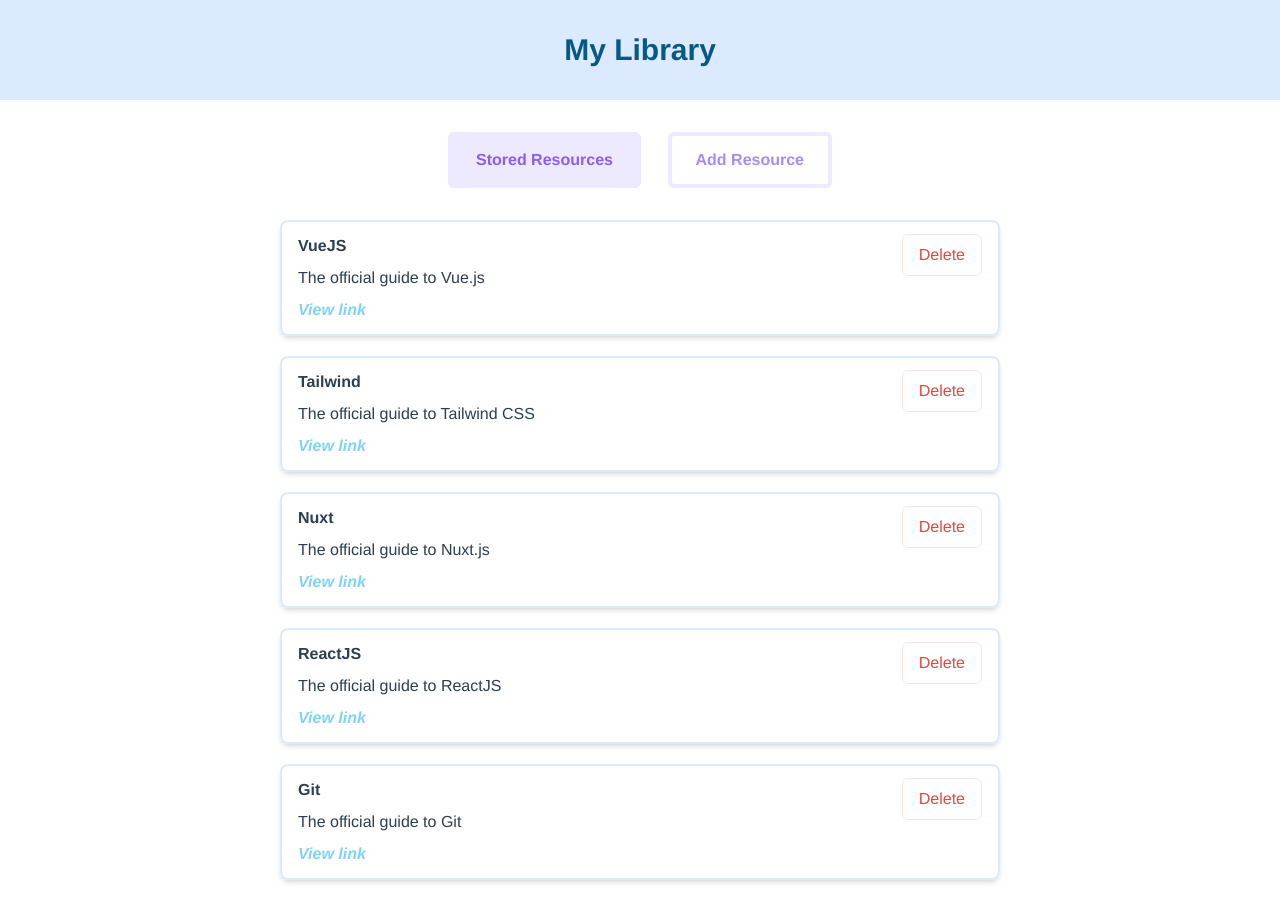
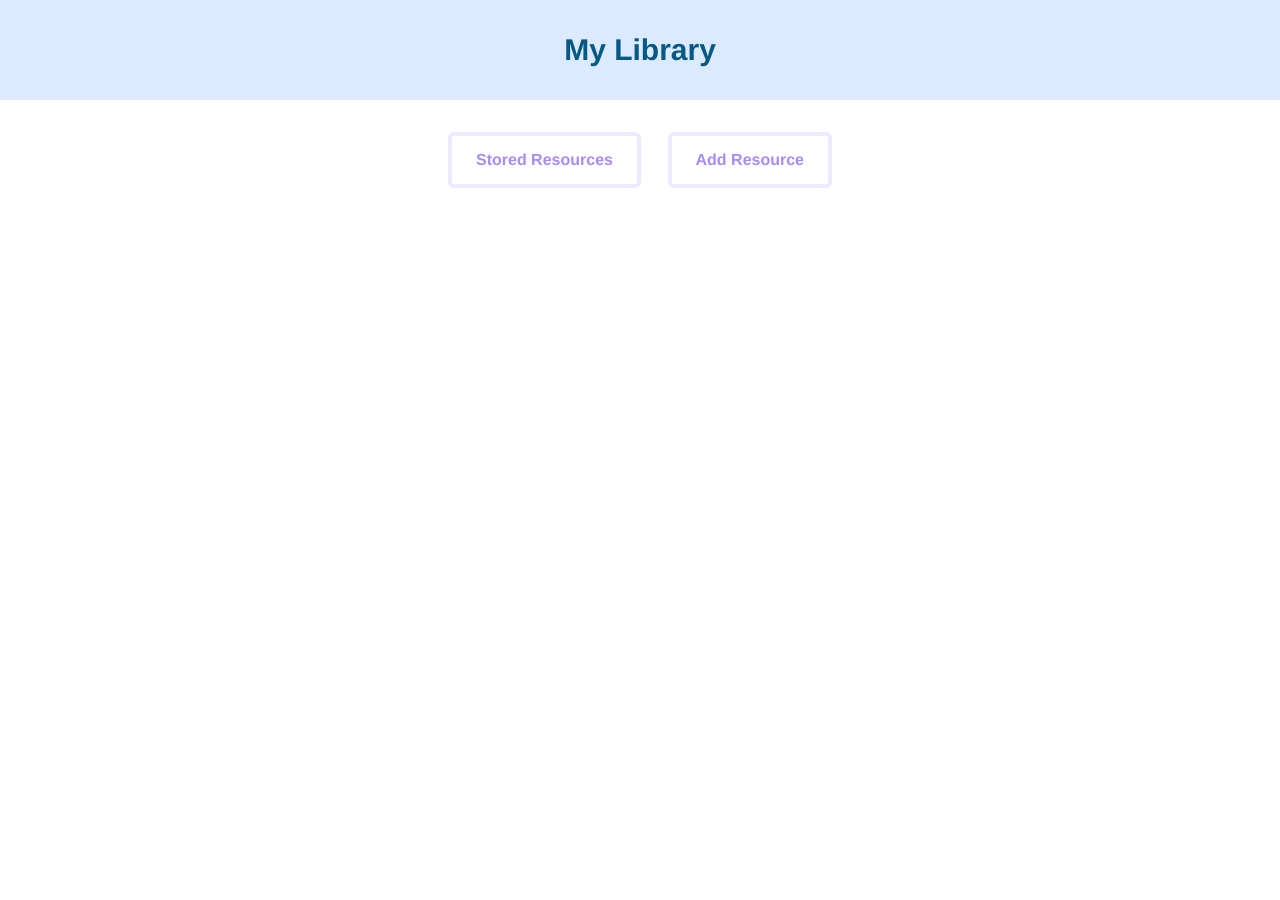
Before and after one commit to emilydaykin/dev-res, a Vue app: page / in a window 1280 px wide. After the commit the page ends 800 px from the top, so only its background shows below. Built offline with nearby package versions, Linux system fonts and the light colour scheme.

Commit message:
connected routes to components, and replaced manual setting of tab to route navigation

```diff
--- a/src/App.vue
+++ b/src/App.vue
@@ -1,7 +1,10 @@
 <template>
   <div>
     <the-header title="My Library"></the-header>
-    <the-resources></the-resources>
+    <the-resources />
+    <!-- <router-view>
+    </router-view> -->
+    <!-- <router-view></router-view> -->
   </div>
 </template>
 
--- a/src/components/dev-resources/TheResources.vue
+++ b/src/components/dev-resources/TheResources.vue
@@ -1,27 +1,42 @@
 <!-- main entry point of our resources area -->
 <template>
+
   <div class="flex items-center sm:justify-between flex-col sm:flex-row sm:w-96 mx-auto mb-8">
-    <base-button @click="setSelectedTab('stored-resources')" :additionalStyling="storedResButtonMode">Stored Resources</base-button>
-    <base-button @click="setSelectedTab('add-resource')" :additionalStyling="addResButtonMode">Add Resource</base-button>
+    <!-- <base-button @click="setSelectedTab('stored-resources')" :additionalStyling="storedResButtonMode">Stored Resources</base-button> -->
+    <!-- <base-button @click="setSelectedTab('add-resource')" :additionalStyling="addResButtonMode">Add Resource</base-button> -->
+    <router-link to="/stored-resources">
+      <base-button :additionalStyling="storedResButtonMode">
+        Stored Resources
+      </base-button>
+    </router-link>
+    <router-link to="/add-resource">
+      <base-button :additionalStyling="addResButtonMode">
+        Add Resource
+      </base-button>
+    </router-link>
   </div>
+
   <!-- this (keep-alive) caches the component, so that the data won't be lost! -->
-  <keep-alive>
-    <component :is="selectedTab"></component>
-  </keep-alive>
+  <!-- <router-view v-slot="{selectedTab}"> -->
+    <!-- <keep-alive>  -->
+      <router-view>
+
+      </router-view>
+    <!-- </keep-alive> -->
 </template>
 
 <script>
-import AddResource from "./AddResource.vue";
-import StoredResources from "./StoredResources.vue";
+// import AddResource from "./AddResource.vue";
+// import StoredResources from "./StoredResources.vue";
 
 export default {
   components: {
-    AddResource,
-    StoredResources
+    // AddResource,
+    // StoredResources
   },
   data() {
     return {
-      selectedTab: 'stored-resources',
+      // selectedTab: 'stored-resources',
       buttonStyling: 'w-fit font-bold py-3 px-6 border-4 border-violet-100 hover:bg-violet-100 mb-3 last-of-type:mb-0 sm:mb-0',
       storedResources: [
         {
@@ -66,16 +81,17 @@
   },
   computed: {
     storedResButtonMode() {
-      return this.selectedTab === 'stored-resources' ? this.buttonStyling + ' bg-violet-100 text-violet-500' : this.buttonStyling + ' text-violet-400';
+      // console.log('this.$router.currentRoute.value.path:---', this.$router.currentRoute.value.path);
+      return this.$router.currentRoute.value.path === '/stored-resources' ? this.buttonStyling + ' bg-violet-100 text-violet-500' : this.buttonStyling + ' text-violet-400';
     },
     addResButtonMode() {
-      return this.selectedTab === 'add-resource' ? this.buttonStyling + ' bg-violet-100 text-violet-500' : this.buttonStyling + ' text-violet-400';
+      return this.$router.currentRoute.value.path === '/add-resource' ? this.buttonStyling + ' bg-violet-100 text-violet-500' : this.buttonStyling + ' text-violet-400';
     }
   },
   methods: {
-    setSelectedTab(tab) {
-      this.selectedTab = tab;
-    },
+    // setSelectedTab(tab) {
+    //   this.selectedTab = tab;
+    // },
     addResource(title, description, link) {
       const newResource = {
         id: new Date().toISOString(),
@@ -85,7 +101,8 @@
       }
       // unshift to add the new resource to the beginning of the array
       this.storedResources.unshift(newResource);
-      this.selectedTab = 'stored-resources';
+      this.$router.push('/stored-resources');
+      // this.selectedTab = 'stored-resources';
     },
     removeResource(resId) {
       // ----- Default way (also git copilot way). WON'T WORK!!! ❗️ ----- //
```
